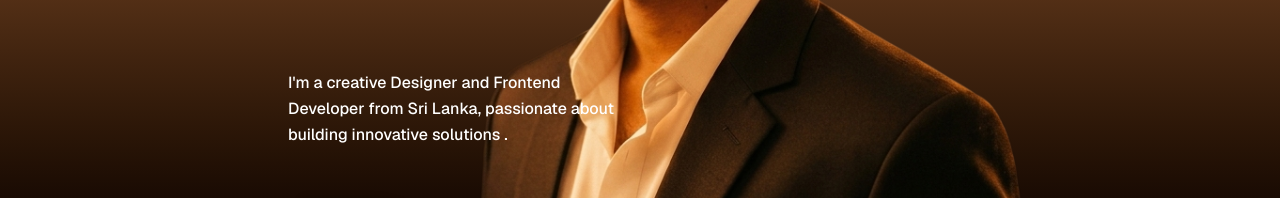
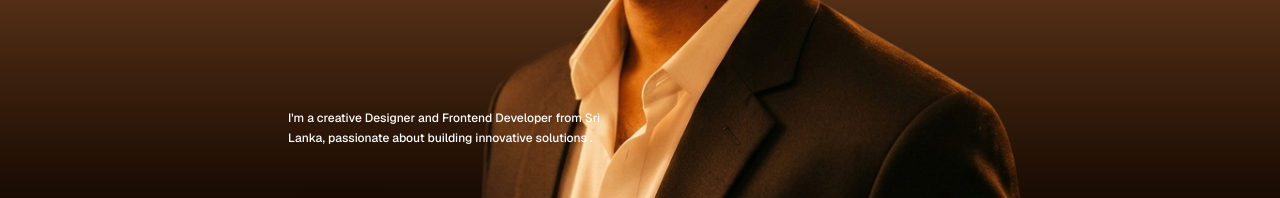
Before and after one commit to dasunthamsh/Dasun, a Next.js app: page / in a window 1280 px wide. Shown: the part 412-610 px from the top of the page. Built offline with nearby package versions, Linux system fonts and the light colour scheme; no server answers.

Commit message:
content updated

```diff
--- a/src/app/components/HeroSection.jsx
+++ b/src/app/components/HeroSection.jsx
@@ -58,9 +58,9 @@ bg-gradient-to-b from-[#DF8645] via-[#9D5E2D] via-[#563117] to-[#000000]">
         />
 
         {/* Content container - moved to left and bottom */}
-        <div className='absolute bottom-44 sm:bottom-60 left-0 z-20 text-left'>
+        <div className='absolute bottom-48 sm:bottom-60 left-0 z-20 text-left'>
           <div className="max-w-sm pl-8">
-            <p className="font-nimbus text-md leading-relaxed font-medium">
+            <p className="font-nimbus text-xs leading-relaxed font-medium">
               I'm a creative Designer and Frontend Developer from Sri Lanka, passionate about building innovative solutions .
             </p>
           </div>
```
